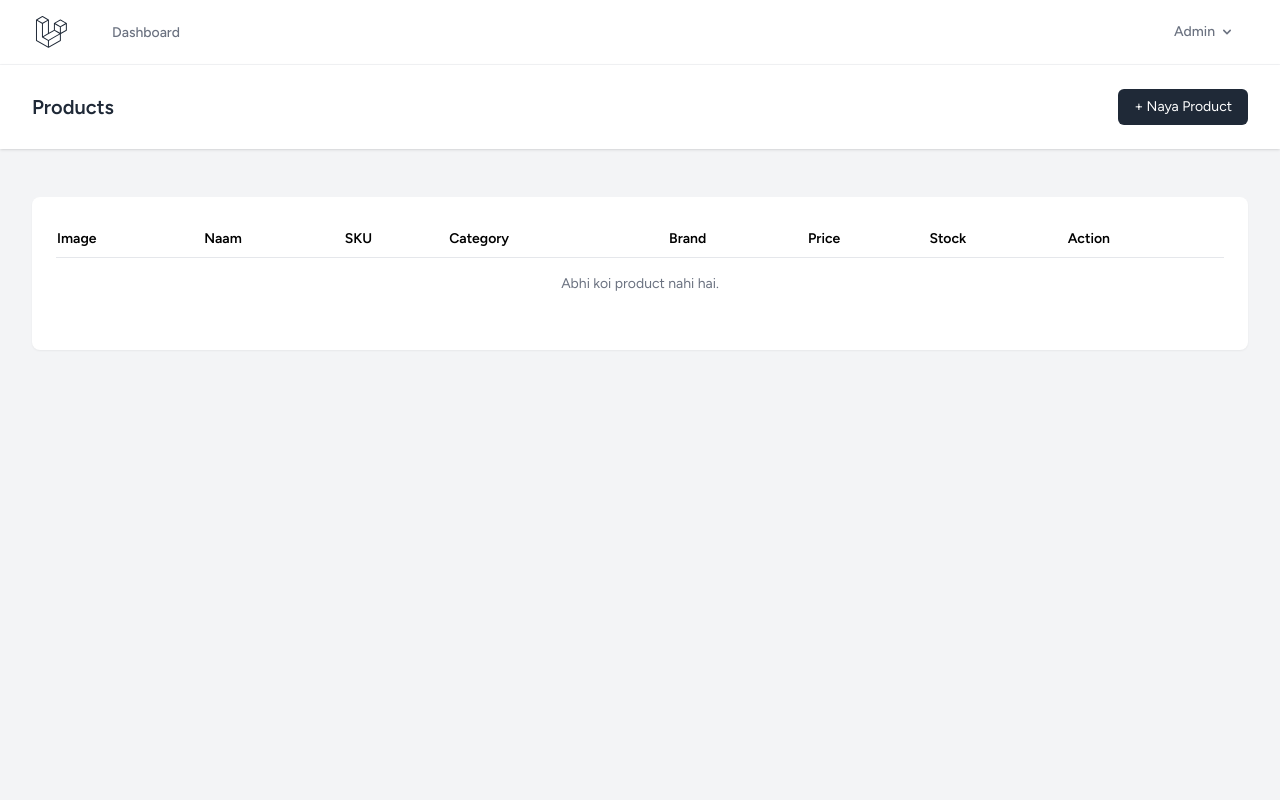
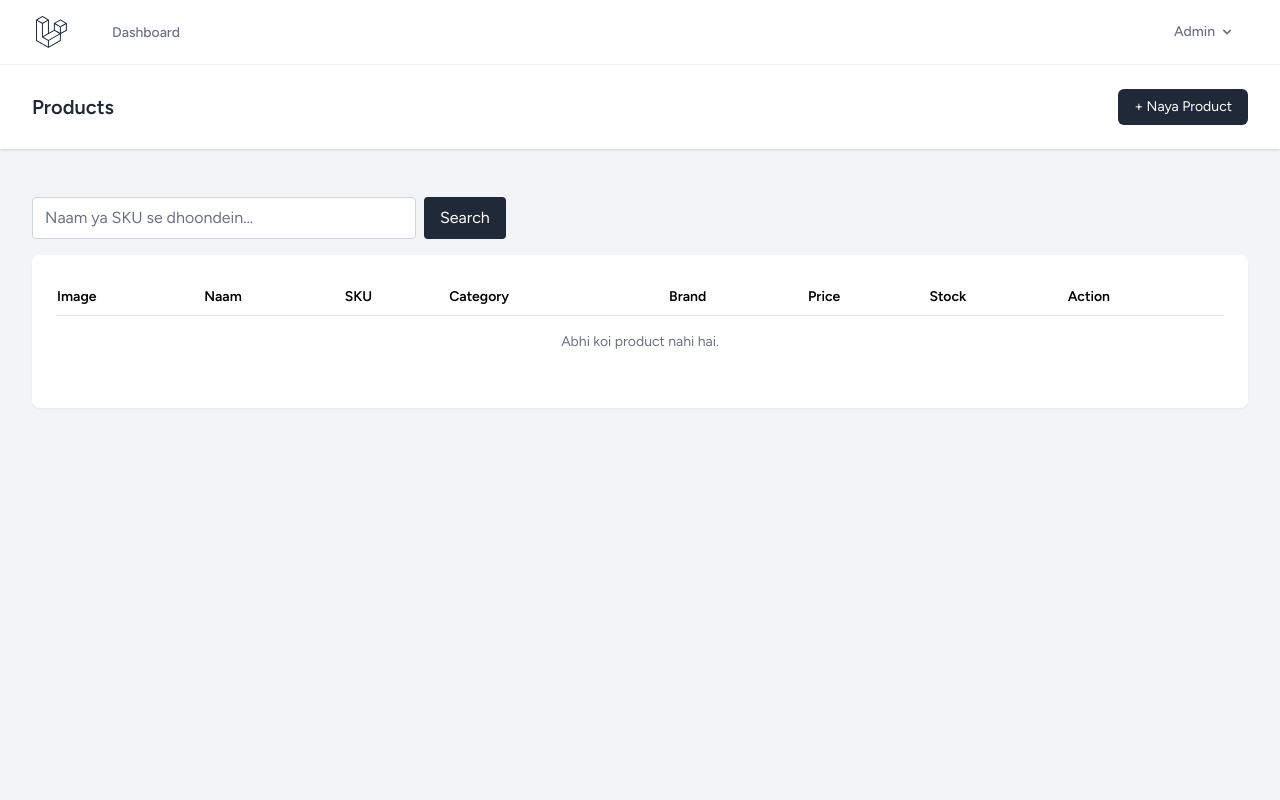
Before and after one commit to haideraly09/smart-shop, a Laravel app: page /admin/products in a window 1280 px wide. Run offline with Laravel 12, Linux system fonts and the light colour scheme; a user stored in the database is signed in; data comes from the database, SQL or seed files in the repository; data that the repository does not hold is empty; style sheets or scripts are compiled from the project's sources.

Commit message:
Product search and pagination

```diff
--- a/app/Http/Controllers/Admin/ProductController.php
+++ b/app/Http/Controllers/Admin/ProductController.php
@@ -10,17 +10,27 @@ use App\Models\Category;
 use App\Models\Product;
 use App\Models\Supplier;
 use Illuminate\Support\Facades\Storage;
+use Illuminate\Http\Request;
 
 class ProductController extends Controller
 {
-    public function index()
-    {
-        $products = Product::with(['category', 'brand', 'supplier'])
-            ->latest()
-            ->paginate(10);
+    public function index(Request $request)
+{
+    $search = $request->query('search');
 
-        return view('admin.products.index', compact('products'));
-    }
+    $products = Product::with(['category', 'brand', 'supplier'])
+        ->when($search, function ($query, $search) {
+            $query->where(function ($q) use ($search) {
+                $q->where('name', 'like', "%{$search}%")
+                  ->orWhere('sku', 'like', "%{$search}%");
+            });
+        })
+        ->latest()
+        ->paginate(10)
+        ->withQueryString();
+
+    return view('admin.products.index', compact('products', 'search'));
+}
 
     public function create()
     {
--- a/resources/views/admin/products/index.blade.php
+++ b/resources/views/admin/products/index.blade.php
@@ -15,6 +15,21 @@
                     {{ session('success') }}
                 </div>
             @endif
+
+<form method="GET" action="{{ route('admin.products.index') }}" class="mb-4 flex gap-2">
+    <input type="text" name="search" value="{{ $search }}"
+           placeholder="Naam ya SKU se dhoondein..."
+           class="border border-gray-300 rounded w-full max-w-sm">
+    <button class="px-4 py-2 bg-gray-800 text-white rounded">Search</button>
+
+    @if ($search)
+        <a href="{{ route('admin.products.index') }}"
+           class="px-4 py-2 text-gray-600">Clear</a>
+    @endif
+</form>
+
+
+
 
             <div class="bg-white shadow-sm sm:rounded-lg p-6 overflow-x-auto">
                 <table class="w-full text-left text-sm">
@@ -62,9 +77,13 @@
                                 </td>
                             </tr>
                         @empty
-                            <tr>
+                             <tr>
                                 <td colspan="8" class="py-4 text-center text-gray-500">
-                                    Abhi koi product nahi hai.
+                                    @if ($search)
+                                        "{{ $search }}" ke liye koi product nahi mila.
+                                    @else
+                                        Abhi koi product nahi hai.
+                                    @endif
                                 </td>
                             </tr>
                         @endforelse
```
